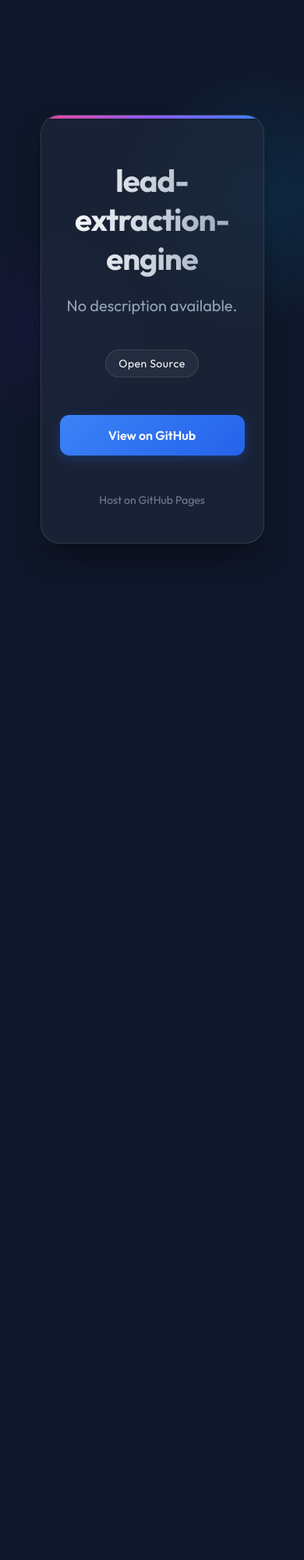
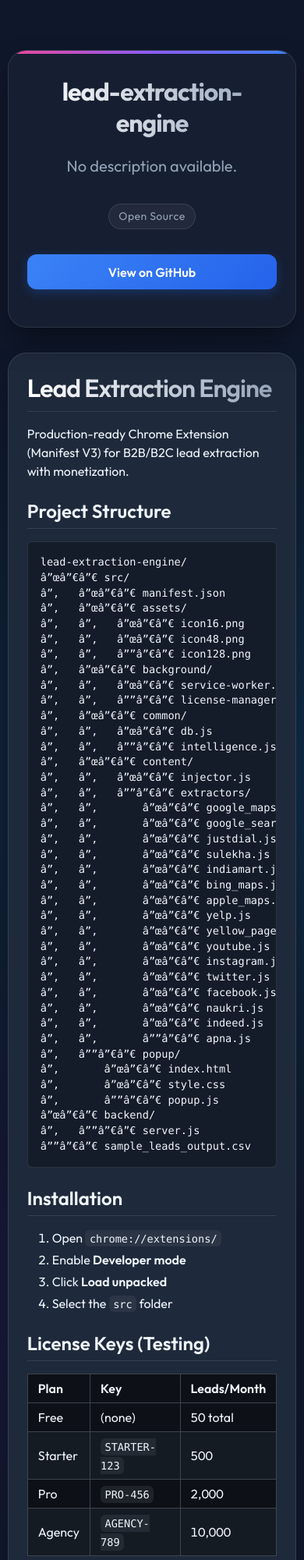
Before and after one commit to Shivay00001/lead-extraction-engine, a browser extension: page index.html in a window 390 px wide. Shown: the top 2000 px of the page at 78% size. Before the commit the page ends 844 px from the top, so only its background shows below. Drawn offline with nearby package versions, Linux system fonts and the light colour scheme.

Commit message:
Update landing page with README content

```diff
--- a/index.html
+++ b/index.html
@@ -7,11 +7,12 @@
     <link rel="preconnect" href="https://fonts.googleapis.com">
     <link rel="preconnect" href="https://fonts.gstatic.com" crossorigin>
     <link href="https://fonts.googleapis.com/css2?family=Outfit:wght@300;400;600;700&display=swap" rel="stylesheet">
+    <link rel="stylesheet" href="https://cdnjs.cloudflare.com/ajax/libs/github-markdown-css/5.2.0/github-markdown-dark.min.css">
     <script src="https://kit.fontawesome.com/a076d05399.js" crossorigin="anonymous"></script>
     <style>
         :root {
             --bg-color: #0f172a;
-            --card-bg: rgba(30, 41, 59, 0.7);
+            --card-bg: rgba(30, 41, 59, 1.0); /* Solid background for readability */
             --text-primary: #f8fafc;
             --text-secondary: #94a3b8;
             --accent: #38bdf8;
@@ -32,41 +33,35 @@
             display: flex;
             flex-direction: column;
             align-items: center;
-            justify-content: center;
             overflow-x: hidden;
             background-image:
                 radial-gradient(circle at 15% 50%, rgba(76, 29, 149, 0.15) 0%, transparent 25%),
                 radial-gradient(circle at 85% 30%, rgba(14, 165, 233, 0.15) 0%, transparent 25%);
+            padding-bottom: 4rem;
         }
 
         .container {
-            max-width: 800px;
-            width: 90%;
+            max-width: 900px;
+            width: 95%;
             text-align: center;
-            padding: 2rem;
+            padding-top: 4rem;
             z-index: 10;
         }
 
-        .card {
-            background: var(--card-bg);
+        .header-card {
+            background: rgba(30, 41, 59, 0.5); /* Semi-transparent for header */
             backdrop-filter: blur(12px);
             -webkit-backdrop-filter: blur(12px);
             border: 1px solid var(--border);
             border-radius: 24px;
-            padding: 4rem 2rem;
+            padding: 3rem 2rem;
             box-shadow: 0 20px 40px -10px rgba(0, 0, 0, 0.5);
-            transition: transform 0.3s ease, box-shadow 0.3s ease;
+            margin-bottom: 2rem;
             position: relative;
             overflow: hidden;
-            animation: fadeIn 1s ease-out;
         }
 
-        @keyframes fadeIn {
-            from { opacity: 0; transform: translateY(20px); }
-            to { opacity: 1; transform: translateY(0); }
-        }
-
-        .card::before {
+        .header-card::before {
             content: '';
             position: absolute;
             top: 0;
@@ -76,14 +71,10 @@
             background: linear-gradient(90deg, #ec4899, #8b5cf6, #3b82f6);
         }
 
-        .card:hover {
-            transform: translateY(-5px);
-            box-shadow: 0 30px 60px -15px rgba(0, 0, 0, 0.6);
-        }
-
         h1 {
-            font-size: 3.5rem;
+            font-size: 3rem;
             margin-bottom: 1rem;
+            margin-top: 0;
             background: linear-gradient(to right, #fff, #94a3b8);
             -webkit-background-clip: text;
             -webkit-text-fill-color: transparent;
@@ -95,8 +86,8 @@
             font-size: 1.25rem;
             line-height: 1.6;
             color: var(--text-secondary);
-            margin-bottom: 2.5rem;
-            max-width: 600px;
+            margin-bottom: 2rem;
+            max-width: 700px;
             margin-left: auto;
             margin-right: auto;
         }
@@ -106,34 +97,30 @@
             justify-content: center;
             flex-wrap: wrap;
             gap: 0.75rem;
-            margin-bottom: 3rem;
+            margin-bottom: 2rem;
         }
 
         .tag {
             background: rgba(255, 255, 255, 0.05);
             border: 1px solid var(--border);
-            padding: 0.5rem 1rem;
+            padding: 0.4rem 0.8rem;
             border-radius: 9999px;
             font-size: 0.875rem;
             font-weight: 500;
             letter-spacing: 0.5px;
-            transition: all 0.2s ease;
-        }
-
-        .tag:hover {
-            background: rgba(255, 255, 255, 0.1);
-            border-color: var(--text-secondary);
+            color: var(--text-secondary);
         }
 
         .actions {
             display: flex;
-            gap: 1.5rem;
+            gap: 1rem;
             justify-content: center;
+            margin-bottom: 1rem;
         }
 
         .btn {
             display: inline-block;
-            padding: 1rem 2rem;
+            padding: 0.8rem 1.6rem;
             border-radius: 12px;
             text-decoration: none;
             font-weight: 600;
@@ -152,23 +139,50 @@
             box-shadow: 0 6px 20px 0 rgba(37, 99, 235, 0.4);
         }
 
+        .readme-container {
+            background: var(--card-bg);
+            border: 1px solid var(--border);
+            border-radius: 24px;
+            padding: 3rem;
+            text-align: left;
+            box-shadow: 0 10px 30px -5px rgba(0, 0, 0, 0.3);
+            overflow: hidden;
+        }
+
+        /* Markdown Body Overrides for transparent background */
+        .markdown-body {
+            background-color: transparent !important;
+            font-family: 'Outfit', sans-serif !important;
+        }
+
+        .markdown-body h1, .markdown-body h2, .markdown-body h3 {
+            border-bottom-color: var(--border);
+        }
+
+        .markdown-body pre {
+            background-color: rgba(0, 0, 0, 0.3) !important;
+            border: 1px solid var(--border);
+        }
+
         footer {
             margin-top: 3rem;
             color: var(--text-secondary);
             font-size: 0.875rem;
             opacity: 0.7;
+            text-align: center;
         }
 
         @media (max-width: 640px) {
-            .card { padding: 2rem 1.5rem; }
-            h1 { font-size: 2.5rem; }
+            .header-card { padding: 2rem 1.5rem; }
+            .readme-container { padding: 1.5rem; }
+            h1 { font-size: 2rem; }
             .actions { flex-direction: column; }
         }
     </style>
 </head>
 <body>
     <div class="container">
-        <div class="card">
+        <div class="header-card">
             <h1>lead-extraction-engine</h1>
             <p class="description">No description available.</p>
 
@@ -179,11 +193,142 @@
             <div class="actions">
                 <a href="https://github.com/Shivay00001/lead-extraction-engine" class="btn btn-primary" target="_blank">View on GitHub</a>
             </div>
+        </div>
 
-            <footer>
-                <p>Host on GitHub Pages</p>
-            </footer>
+
+        <div class="readme-container">
+            <div class="markdown-body">
+                <h1>Lead Extraction Engine</h1>
+<p>Production-ready Chrome Extension (Manifest V3) for B2B/B2C lead extraction with monetization.</p>
+<h2>Project Structure</h2>
+<pre class="notranslate"><code class="notranslate">lead-extraction-engine/
+â”œâ”€â”€ src/                          # Extension source code
+â”‚   â”œâ”€â”€ manifest.json             # Chrome Extension Manifest V3
+â”‚   â”œâ”€â”€ assets/                   # Icons and images
+â”‚   â”‚   â”œâ”€â”€ icon16.png
+â”‚   â”‚   â”œâ”€â”€ icon48.png
+â”‚   â”‚   â””â”€â”€ icon128.png
+â”‚   â”œâ”€â”€ background/               # Service Worker &amp; Core Logic
+â”‚   â”‚   â”œâ”€â”€ service-worker.js     # Message routing, orchestration
+â”‚   â”‚   â””â”€â”€ license-manager.js    # License validation &amp; limits
+â”‚   â”œâ”€â”€ common/                   # Shared utilities
+â”‚   â”‚   â”œâ”€â”€ db.js                 # IndexedDB storage layer
+â”‚   â”‚   â””â”€â”€ intelligence.js       # Email guessing logic
+â”‚   â”œâ”€â”€ content/                  # Content scripts
+â”‚   â”‚   â”œâ”€â”€ injector.js           # Platform detection &amp; loader
+â”‚   â”‚   â””â”€â”€ extractors/           # Platform-specific extractors
+â”‚   â”‚       â”œâ”€â”€ google_maps.js    # PRIMARY
+â”‚   â”‚       â”œâ”€â”€ google_search.js  # PRIMARY
+â”‚   â”‚       â”œâ”€â”€ justdial.js       # PRIMARY
+â”‚   â”‚       â”œâ”€â”€ sulekha.js        # PRIMARY
+â”‚   â”‚       â”œâ”€â”€ indiamart.js      # SECONDARY
+â”‚   â”‚       â”œâ”€â”€ bing_maps.js      # SECONDARY
+â”‚   â”‚       â”œâ”€â”€ apple_maps.js     # SECONDARY
+â”‚   â”‚       â”œâ”€â”€ yelp.js           # SECONDARY
+â”‚   â”‚       â”œâ”€â”€ yellow_pages.js   # SECONDARY
+â”‚   â”‚       â”œâ”€â”€ youtube.js        # SIGNAL-BASED
+â”‚   â”‚       â”œâ”€â”€ instagram.js      # SIGNAL-BASED
+â”‚   â”‚       â”œâ”€â”€ twitter.js        # SIGNAL-BASED
+â”‚   â”‚       â”œâ”€â”€ facebook.js       # SIGNAL-BASED
+â”‚   â”‚       â”œâ”€â”€ naukri.js         # INDIRECT B2B
+â”‚   â”‚       â”œâ”€â”€ indeed.js         # INDIRECT B2B
+â”‚   â”‚       â””â”€â”€ apna.js           # INDIRECT B2B
+â”‚   â””â”€â”€ popup/                    # Extension UI
+â”‚       â”œâ”€â”€ index.html            # Popup structure
+â”‚       â”œâ”€â”€ style.css             # Styling
+â”‚       â””â”€â”€ popup.js              # UI logic &amp; export
+â”œâ”€â”€ backend/                      # License validation server
+â”‚   â””â”€â”€ server.js                 # Express API
+â””â”€â”€ sample_leads_output.csv       # Sample output format
+</code></pre>
+<h2>Installation</h2>
+<ol>
+<li>Open <code class="notranslate">chrome://extensions/</code></li>
+<li>Enable <strong>Developer mode</strong></li>
+<li>Click <strong>Load unpacked</strong></li>
+<li>Select the <code class="notranslate">src</code> folder</li>
+</ol>
+<h2>License Keys (Testing)</h2>
+<markdown-accessiblity-table><table role="table">
+<thead>
+<tr>
+<th>Plan</th>
+<th>Key</th>
+<th>Leads/Month</th>
+</tr>
+</thead>
+<tbody>
+<tr>
+<td>Free</td>
+<td>(none)</td>
+<td>50 total</td>
+</tr>
+<tr>
+<td>Starter</td>
+<td><code class="notranslate">STARTER-123</code></td>
+<td>500</td>
+</tr>
+<tr>
+<td>Pro</td>
+<td><code class="notranslate">PRO-456</code></td>
+<td>2,000</td>
+</tr>
+<tr>
+<td>Agency</td>
+<td><code class="notranslate">AGENCY-789</code></td>
+<td>10,000</td>
+</tr>
+</tbody>
+</table></markdown-accessiblity-table>
+<h2>Supported Platforms (14)</h2>
+<h3>Primary (Deep Scrape)</h3>
+<ul>
+<li>Google Maps</li>
+<li>Google Search</li>
+<li>Justdial</li>
+<li>Sulekha</li>
+</ul>
+<h3>Secondary</h3>
+<ul>
+<li>IndiaMART</li>
+<li>Bing Maps</li>
+<li>Apple Maps</li>
+<li>Yelp</li>
+<li>Yellow Pages (Global + India)</li>
+</ul>
+<h3>Signal-Based (Limited)</h3>
+<ul>
+<li>YouTube (About pages)</li>
+<li>Instagram (Bio only)</li>
+<li>X/Twitter (Profile links)</li>
+<li>Facebook (About section)</li>
+</ul>
+<h3>Indirect B2B</h3>
+<ul>
+<li>Naukri (Company names)</li>
+<li>Indeed (Company names)</li>
+<li>Apna (Company names)</li>
+</ul>
+<h2>Usage</h2>
+<ol>
+<li>Navigate to any supported platform</li>
+<li>Extension auto-detects and loads extractor</li>
+<li>Click popup â†’ "Start Extraction"</li>
+<li>Export via CSV or JSON</li>
+</ol>
+<h2>Legal</h2>
+<ul>
+<li>No login bypass</li>
+<li>No CAPTCHA bypass</li>
+<li>Public data only</li>
+</ul>
+            </div>
         </div>
+
+
+        <footer>
+            <p>Hosted on GitHub Pages</p>
+        </footer>
     </div>
 </body>
 </html>
```
